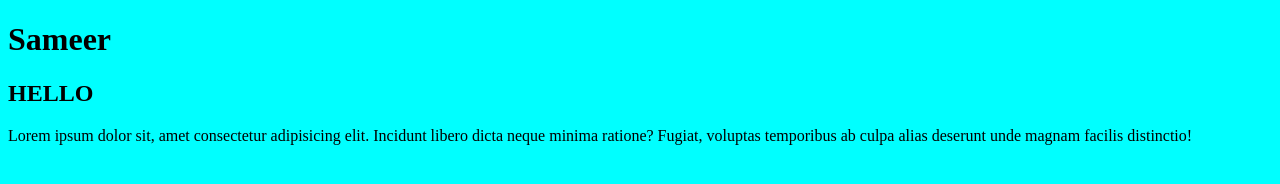
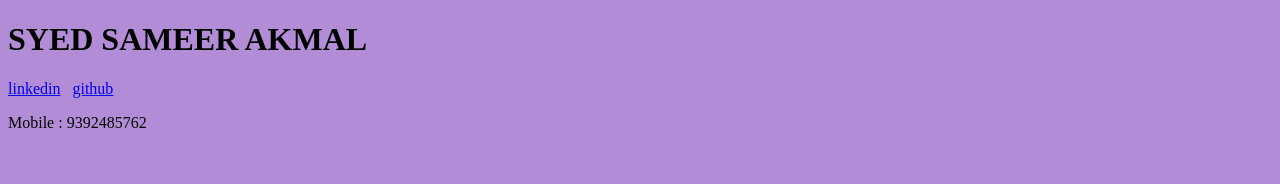
Before and after one commit to sameerakmal/resumev1, a plain HTML site: page index.html in a window 1280 px wide. Drawn offline with Linux system fonts and the light colour scheme.

Commit message:
first linkedin

```diff
--- a/index.html
+++ b/index.html
@@ -6,9 +6,11 @@
     <title>Sameer</title>
 </head>
 <body>
-    <h1>Sameer</h1>
-    <h2>HELLO</h2>
-    <p>Lorem ipsum dolor sit, amet consectetur adipisicing elit. Incidunt libero dicta neque minima ratione? Fugiat, voluptas temporibus ab culpa alias deserunt unde magnam facilis distinctio!</p>
+    <h1>SYED SAMEER AKMAL</h1>
     <link href="style.css" rel="stylesheet">
+    <a href="https://www.linkedin.com/in/sameerakmal/" target="_blank">linkedin</a> &nbsp;
+    <a href="https://github.com/sameerakmal" target="_blank">github</a>
+    <p>Mobile : 9392485762</p>
+
 </body>
 </html>
--- a/style.css
+++ b/style.css
@@ -1,3 +1,3 @@
 body{
-    background-color: aqua;
+    background-color: rgb(179, 140, 215);
 }
```
